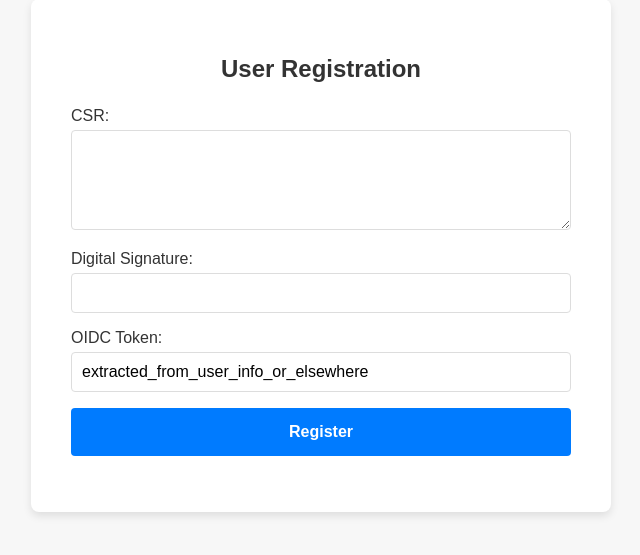
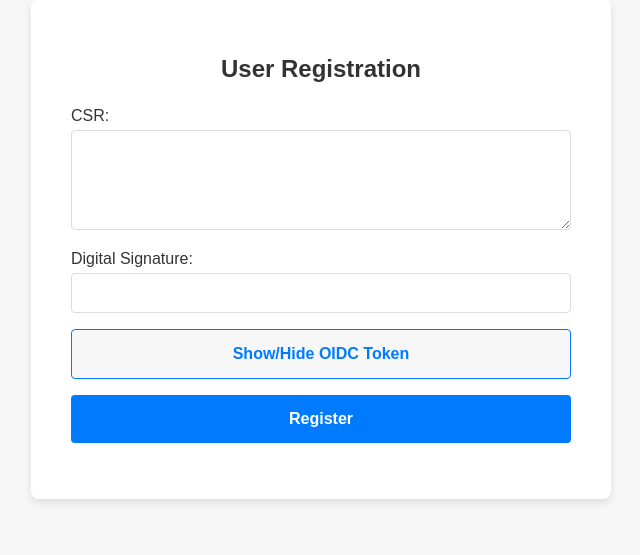
Before and after one commit to autonomys/letsid, a Flask app: page /finalize-registration in a window 1280 px wide. Shown: the part 81-636 px from the top of the page, without its empty margins (319-959 px from the left). Run offline with Flask 2, Linux system fonts and the light colour scheme.

Commit message:
style button

```diff
--- a/src/web/static/css/style.css
+++ b/src/web/static/css/style.css
@@ -1,3 +1,4 @@
+/* src/web/static/style.css */
 @font-face {
     font-family: 'Modern Sans';
     src: local('Arial'), local('Helvetica'), local('Sans-serif');
@@ -189,6 +190,16 @@ input[type="submit"]:active, .btn:active {
     transform: translateY(-50%);
 }
 
+.toggle-btn {
+    background-color: #f7f7f7; /* Light grey background */
+    color: #007bff; /* Blue text color */
+    border: 1px solid #007bff; /* Blue border */
+}
+
+.toggle-btn:hover {
+    background-color: #e7e7e7; /* Slightly darker grey background on hover */
+}
+
 @media (max-width: 768px) {
     .form-container {
         padding: 20px;
--- a/src/web/templates/finalize_registration.html
+++ b/src/web/templates/finalize_registration.html
@@ -11,17 +11,32 @@
             <label for="csr">CSR:</label>
             <textarea id="csr" name="csr" required></textarea>
         </div>
+
         <div class="form-field">
             <label for="digital_signature">Digital Signature:</label>
             <input type="text" id="digital_signature" name="digital_signature" required>
         </div>
+
         <div class="form-field">
-            <label for="oidc_token">OIDC Token:</label>
-            <input type="text" id="oidc_token" name="oidc_token" value="{{ oidc_token }}" readonly required>
+            <button type="button" class="btn toggle-btn" onclick="toggleOIDCToken()">Show/Hide OIDC Token</button>
+            <label for="oidc_token" style="display:none;" >OIDC Token (for debugging):</label>
+            <textarea id="oidc_token" name="oidc_token" style="display:none;" readonly>{{ oidc_token|tojson|safe }}</textarea>
         </div>
         <div class="form-field">
             <input type="submit" value="Register" class="submit-button">
         </div>
     </form>
 </div>
+
+<script>
+    function toggleOIDCToken() {
+        var x = document.getElementById("oidc_token");
+        if (x.style.display === "none") {
+            x.style.display = "block";
+        } else {
+            x.style.display = "none";
+        }
+    }
+</script>
+
 {% endblock %}
```
